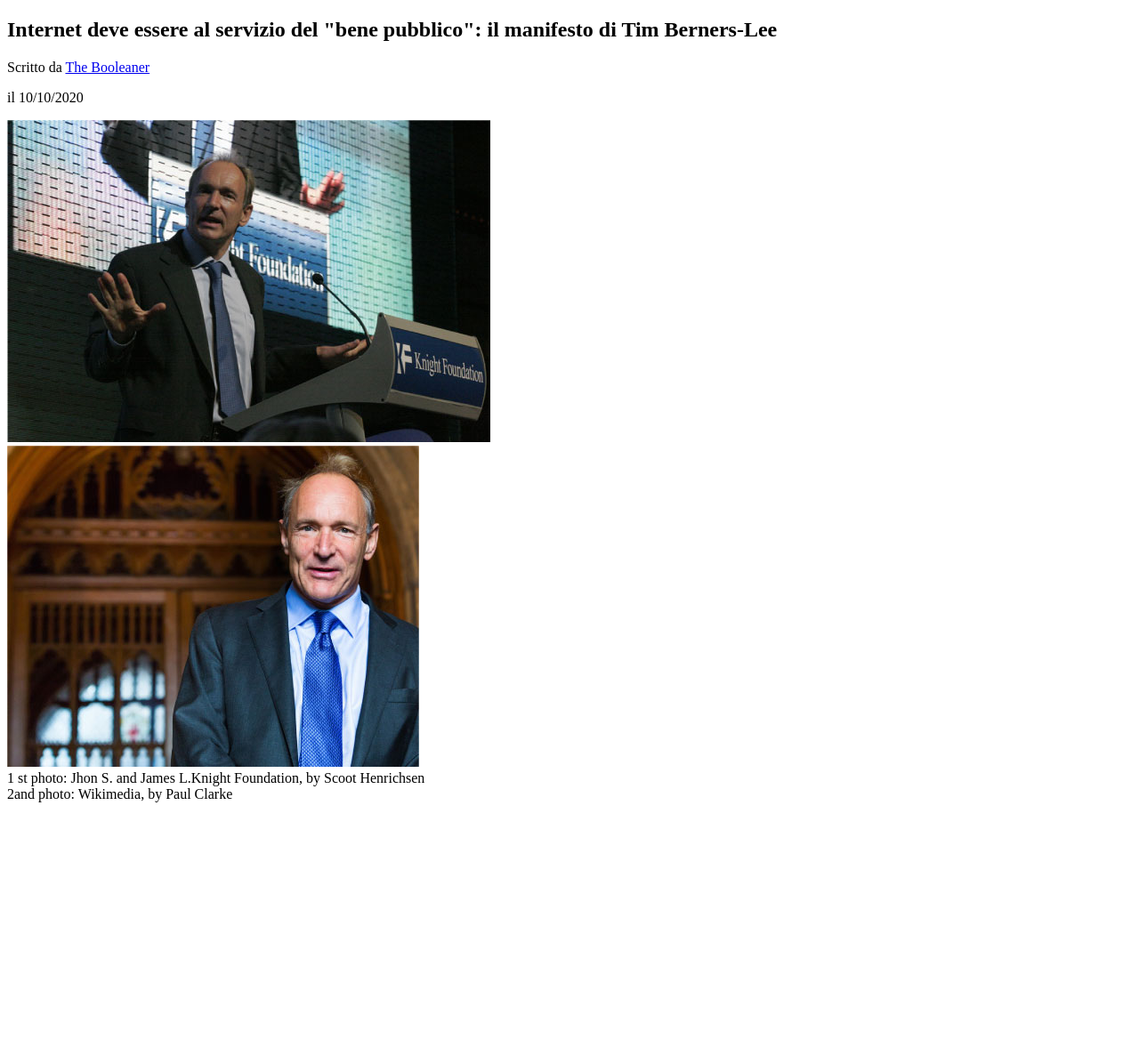
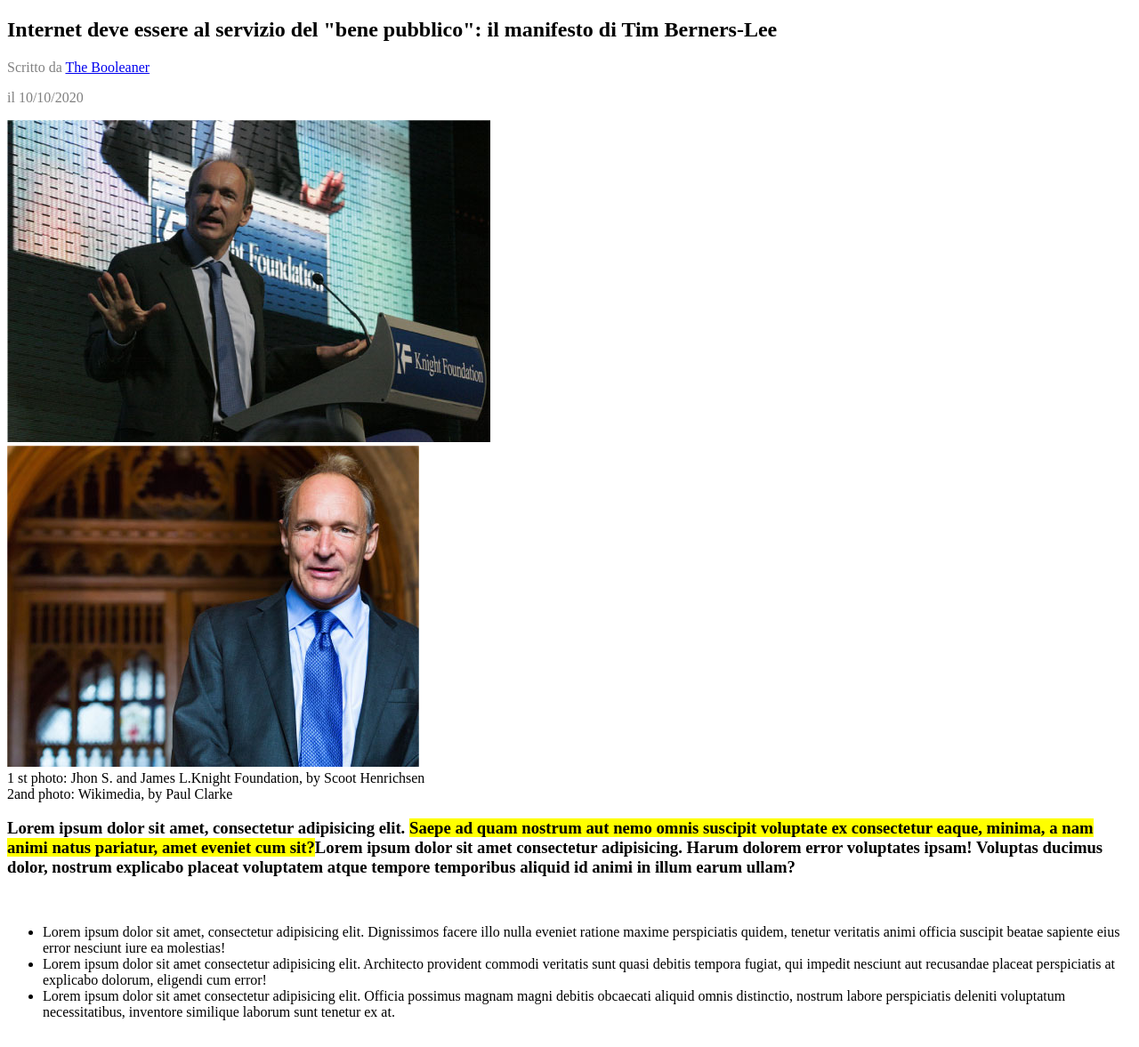
Before and after one commit to DavideTessari/html-css-booleaner, a plain HTML site: page index.html in a window 1280 px wide. Shown: the part 333-1510 px from the top of the page at 89% size. Before the commit the page ends 1243 px from the top, so only its background shows below. Drawn offline with Linux system fonts and the light colour scheme.

Commit message:
feat: first section

```diff
--- a/index.html
+++ b/index.html
@@ -12,16 +12,37 @@
     </header>
 
     <main>
+        <!-- first section -->
+         <section>
+             <h1>Internet deve essere al servizio del "bene pubblico": il manifesto di Tim Berners-Lee</h1>
+             <p class="grigio">Scritto da <a href=#>The Booleaner</a></p>
+             <p class="grigio">il 10/10/2020</p>
+             <img src="img/tim-1.jpg" alt="Tim 1"><br>
+             <img src="img/tim-2.jpg" alt="Tim 2"><br>
+             <span>1 st photo: Jhon S. and James L.Knight Foundation, by Scoot Henrichsen</span><br>
+             <span>2and photo: Wikimedia, by Paul Clarke</span><br>
+             <h3>Lorem ipsum dolor sit amet, consectetur adipisicing elit. <span class="giallo">Saepe ad quam nostrum aut nemo omnis suscipit voluptate ex consectetur eaque, minima, a nam animi natus pariatur, amet eveniet cum sit?</span>Lorem ipsum dolor sit amet consectetur adipisicing. Harum dolorem error voluptates ipsam! Voluptas ducimus dolor, nostrum explicabo placeat voluptatem atque tempore temporibus aliquid id animi in illum earum ullam?</h3><br>
+          <ul>
+            <li>Lorem ipsum dolor sit amet, consectetur adipisicing elit. Dignissimos facere illo nulla eveniet ratione maxime perspiciatis quidem, tenetur veritatis animi officia suscipit beatae sapiente eius error nesciunt iure ea molestias!</li>
+            <li>Lorem ipsum dolor sit amet consectetur adipisicing elit. Architecto provident commodi veritatis sunt quasi debitis tempora fugiat, qui impedit nesciunt aut recusandae placeat perspiciatis at explicabo dolorum, eligendi cum error!</li>
+            <li>Lorem ipsum dolor sit amet consectetur adipisicing elit. Officia possimus magnam magni debitis obcaecati aliquid omnis distinctio, nostrum labore perspiciatis deleniti voluptatum necessitatibus, inventore similique laborum sunt tenetur ex at.</li>
+          </ul>
+        </section>
+        <!-- /first section -->
+
+        <!-- second section -->
         <section>
-        <h1>Internet deve essere al servizio del "bene pubblico": il manifesto di Tim Berners-Lee</h1>
-        <p>Scritto da <a href=#>The Booleaner</a></p>
-        <p>il 10/10/2020</p>
-        <img src="img/tim-1.jpg" alt="Tim 1"><br>
-        <img src="img/tim-2.jpg" alt="Tim 2"><br>
-        <span>1 st photo: Jhon S. and James L.Knight Foundation, by Scoot Henrichsen</span><br>
-        <span>2and photo: Wikimedia, by Paul Clarke</span>
+            <table>
+                <thead>
+                    <tr>
+                        <th></th>
+                        <th></th>
+                        <th></th>
+                    </tr>
+                </thead>
+            </table>
         </section>
-    </article>
+
     </main>
 
 </body>
--- a/style.css
+++ b/style.css
@@ -3,6 +3,10 @@ header {
     background-color: #4EA0FF;
 }
 
-body {
+.giallo {
+    background-color: yellow;
+}
 
+.grigio {
+    color: gray;
 }
```
